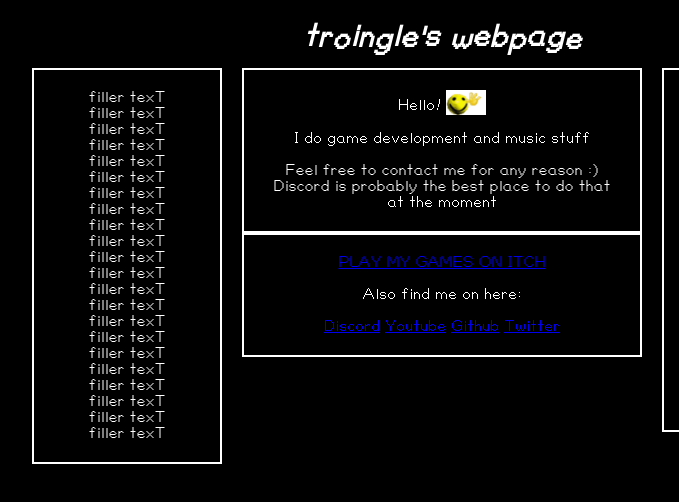
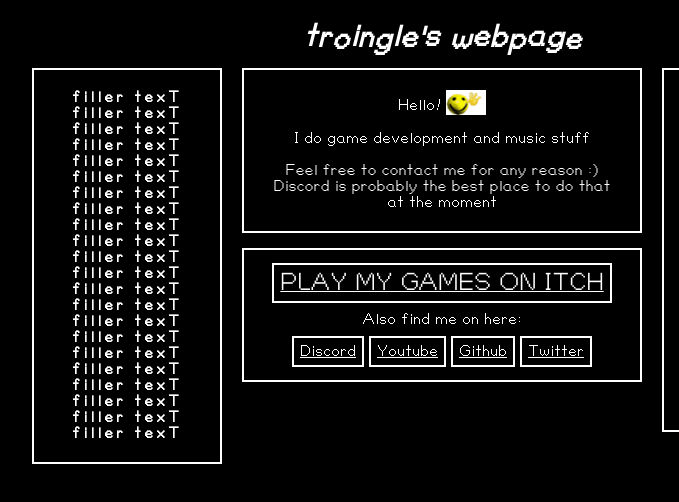
Before and after one commit to troingle/troingle.github.io, a plain HTML site: page index.html in a window 1280 px wide. Shown: the full height of the page, 198-877 px from the left. Drawn offline with Linux system fonts and the light colour scheme.

Commit message:
Fixed CSS not updating correctly

```diff
--- a/styles.css
+++ b/styles.css
@@ -11,6 +11,18 @@ h1 {
     margin: 0;
     padding: 0;
     box-sizing: border-box;
+}
+
+a {
+    color:#ffffff;
+    text-decoration: underline;
+    font-weight: normal;
+}
+
+a:hover {
+    color:blueviolet;
+    text-decoration: none;
+    font-weight: bold;
 }
 
 body {
@@ -54,7 +66,40 @@ header {
     text-align: center;
 }
 
+.center-area {
+    display: flex;
+    flex-direction: column;
+    align-items: center;
+    gap: 15px;
+}
+
 .wiggle span {
     position: relative;
     transition: .5s top;
 }
+
+.wiggle span {
+    position: relative;
+    transition: .5s top;
+}
+
+.button-text {
+    border: 2px solid white;
+    padding: 6px;
+}
+
+.itch-text {
+    border: 2px solid white;
+    padding: 6px;
+    font-size: 25px;
+    color:white;
+}
+
+.itch-text:hover {
+    color:red;
+}
+
+.crazy {
+    letter-spacing: 3px;
+    font-weight: bold;
+}
```
